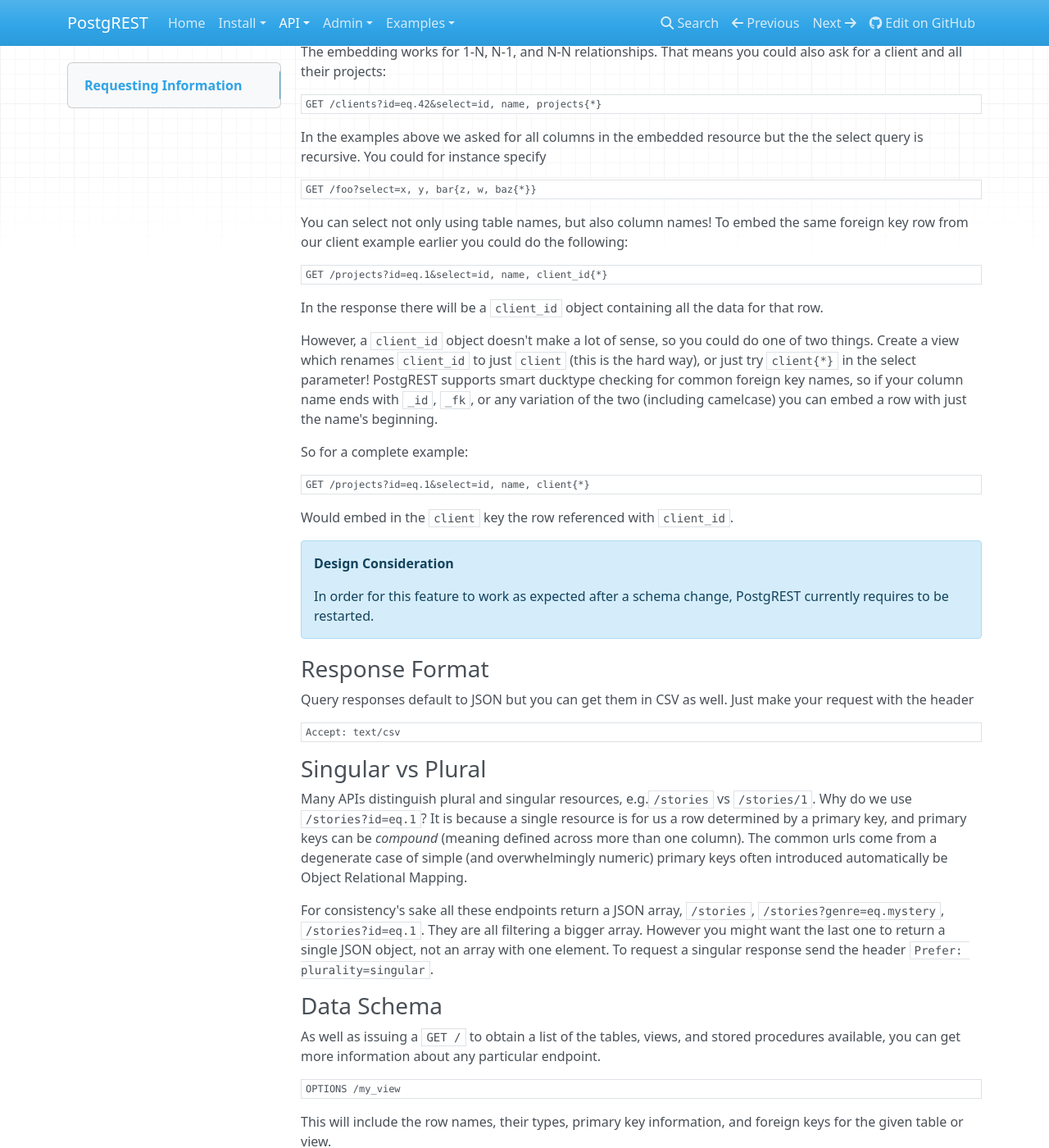
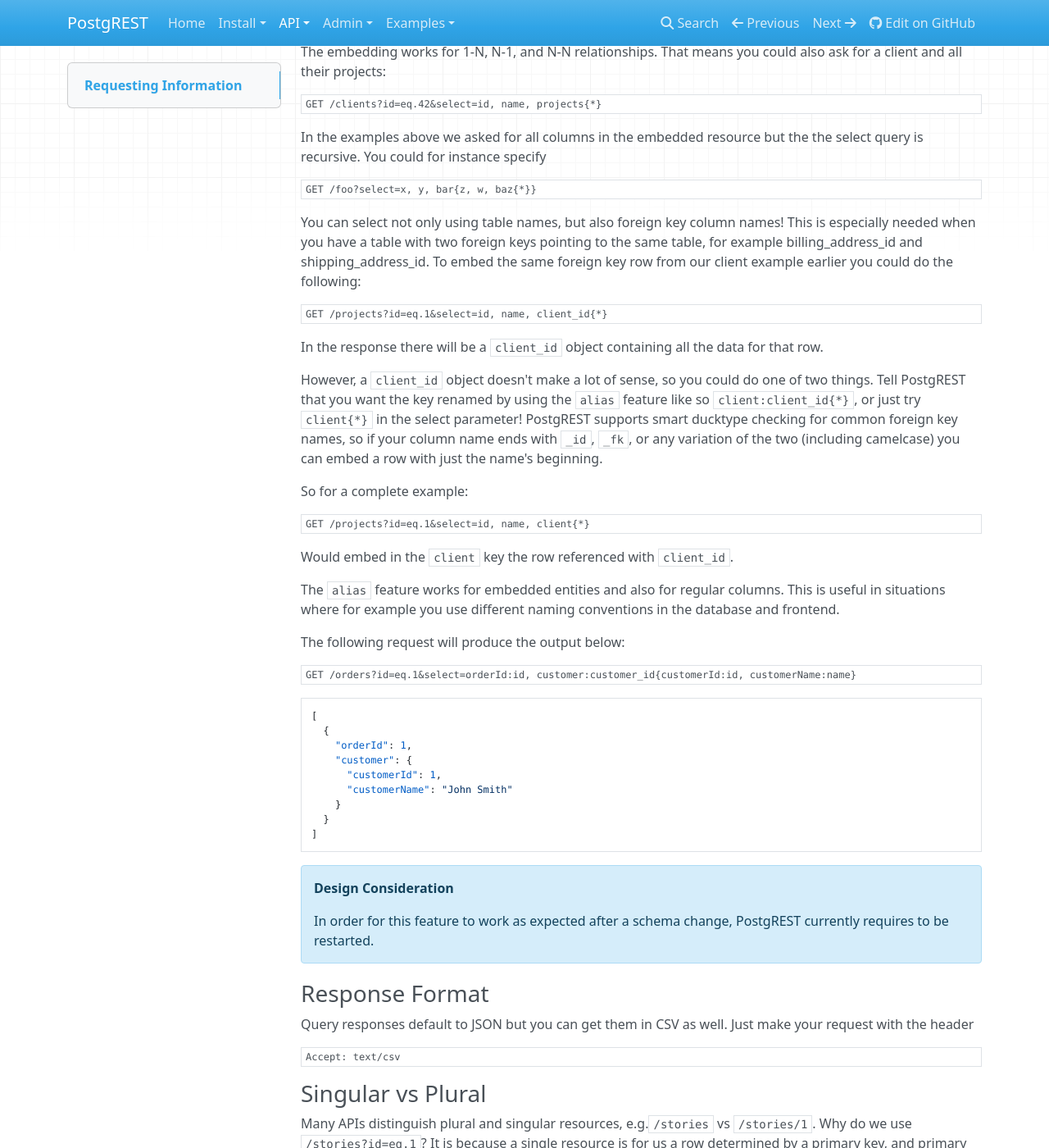
Before and after one commit to PostgREST/postgrest, an MkDocs documentation site: the page built from docs/api/reading.md, in a window 1280 px wide and 1400 px high, scrolled down 4133 px. Shown: the whole window at 82% size. Built offline with MkDocs 1.6.1, drawn with Linux system fonts in a browser that asks for light colours; nearby versions of some CDN libraries; old or Windows-style settings are respelled for this version of MkDocs.

Commit message:
Support node/column renaming #310

````diff
--- a/docs/api/reading.md
+++ b/docs/api/reading.md
@@ -258,7 +258,8 @@ but the the select query is recursive. You could for instance specify
 GET /foo?select=x, y, bar{z, w, baz{*}}
 ```
 
-You can select not only using table names, but also column names!
+You can select not only using table names, but also foreign key column names!
+This is especially needed when you have a table with two foreign keys pointing to the same table, for example billing_address_id and shipping_address_id.
 To embed the same foreign key row from our client example earlier
 you could do the following:
 
@@ -270,8 +271,7 @@ In the response there will be a `client_id` object containing all
 the data for that row.
 
 However, a `client_id` object doesn't make a lot of sense, so you
-could do one of two things. Create a view which renames `client_id`
-to just `client` (this is the hard way), or just try `client{*}`
+could do one of two things. Tell PostgREST that you want the key renamed by using the `alias` feature like so `client:client_id{*}`, or just try `client{*}`
 in the select parameter! PostgREST supports smart ducktype checking
 for common foreign key names, so if your column name ends with
 `_id`, `_fk`, or any variation of the two (including camelcase)
@@ -284,6 +284,25 @@ GET /projects?id=eq.1&select=id, name, client{*}
 ```
 
 Would embed in the `client` key the row referenced with `client_id`.
+
+The `alias` feature works for embedded entities and also for regular columns. This is useful in situations where for example you use different naming conventions in the database and frontend.
+
+The following request will produce the output below:
+```HTTP
+GET /orders?id=eq.1&select=orderId:id, customer:customer_id{customerId:id, customerName:name}
+```
+
+```json
+[
+  {
+    "orderId": 1,
+    "customer": {
+      "customerId": 1,
+      "customerName": "John Smith"
+    }
+  }
+]
+```
 
 <div class="admonition note">
     <p class="admonition-title">Design Consideration</p>
````
Also changed, not shown: CHANGELOG.md (+1 -3 lines), 5 other files.
